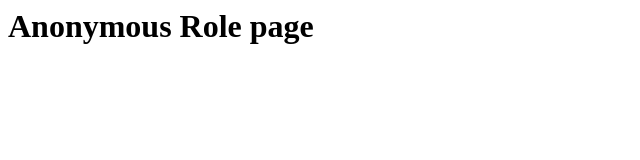
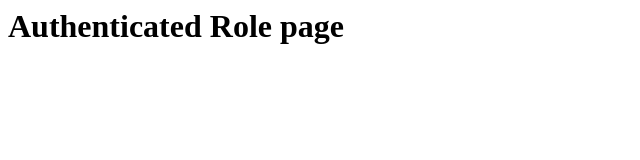
Before and after one commit to Bosyunhuang-joey/static-web-app-auth-demo, a plain HTML site: page authenticated/index.html in a window 1280 px wide. Shown: the whole page, without its empty margins (0-640 px from the left). Drawn offline with Linux system fonts and the light colour scheme.

Commit message:
Update index.html

```diff
--- a/authenticated/index.html
+++ b/authenticated/index.html
@@ -11,6 +11,6 @@
     </style>
 </head>
 <body>
-    <h1>Anonymous Role page</h1>
+    <h1>Authenticated Role page</h1>
 </body>
 </html>
```
